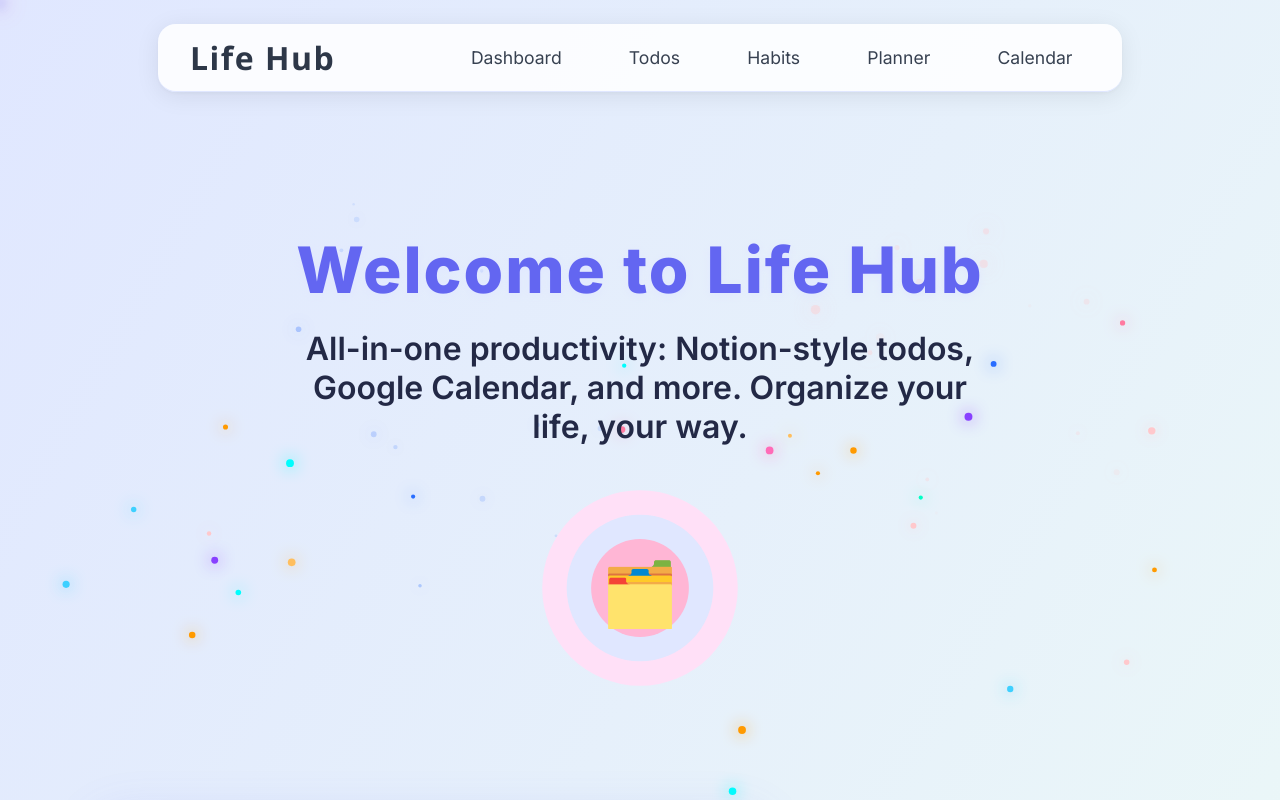
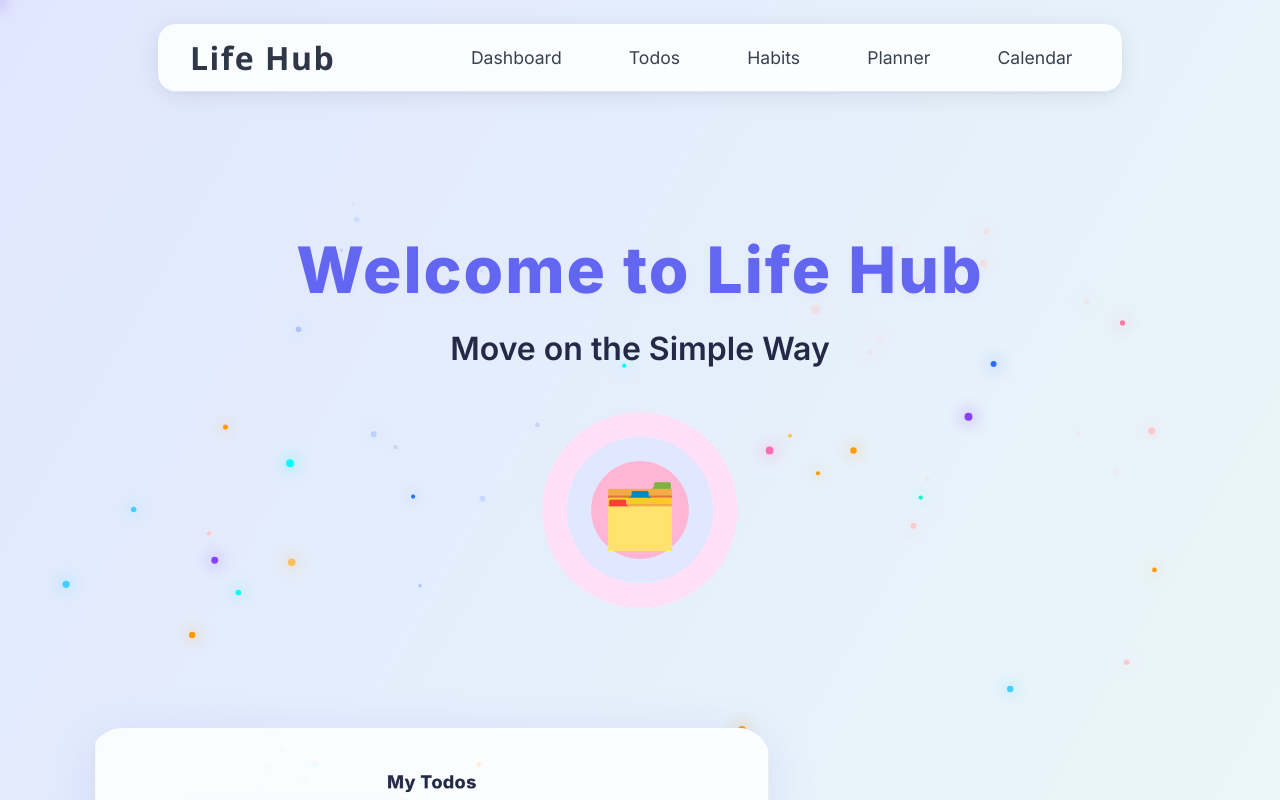
Before and after one commit to Vigneshxvicky/frontend, a React (Create React App) app: page / in a window 1280 px wide. Shown: the top 800 px of the page. Built offline with nearby package versions, Linux system fonts and the light colour scheme; no server answers.

Commit message:
render.yaml

```diff
--- a/src/components/Hero.js
+++ b/src/components/Hero.js
@@ -3,7 +3,7 @@ import React from 'react';
 const Hero = () => (
   <div className="hero-section" style={{padding:'60px 0 40px 0',textAlign:'center'}}>
     <h1 className="hero-title" style={{fontSize:'4rem',fontWeight:900,letterSpacing:2,color:'#6366f1',marginBottom:24,lineHeight:1.1}}>Welcome to Life Hub</h1>
-    <p className="hero-desc" style={{fontSize:'2rem',fontWeight:600,maxWidth:700,margin:'0 auto 32px auto',color:'#232946'}}>All-in-one productivity: Notion-style todos, Google Calendar, and more. Organize your life, your way.</p>
+    <p className="hero-desc" style={{fontSize:'2rem',fontWeight:600,maxWidth:700,margin:'0 auto 32px auto',color:'#232946'}}>Move on the Simple Way</p>
     <div className="hero-animation" style={{marginTop:32}}>
       <svg width="220" height="220" viewBox="0 0 180 180" fill="none" xmlns="http://www.w3.org/2000/svg">
         <circle cx="90" cy="90" r="80" fill="#ffe0f7"/>
```
